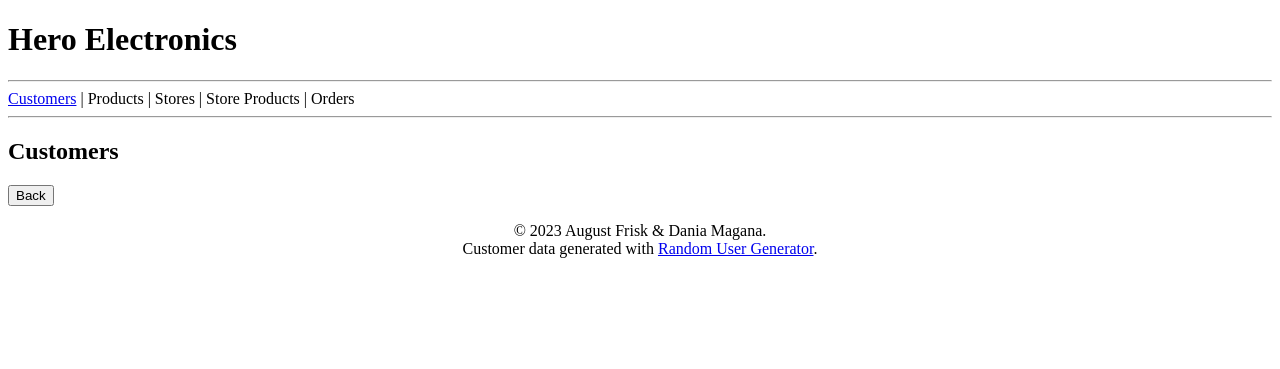
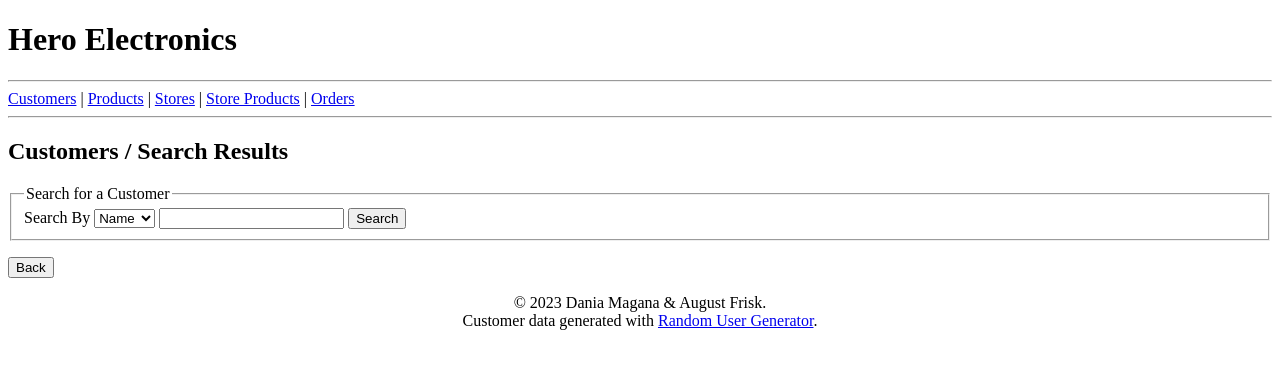
Before and after one commit to 4N0NYM0U5MY7H/CS340_Project, a Flask app: template templates/search_customers.j2 in a window 1280 px wide. Shown: the top 369 px of the page. Run offline with Flask 3, Linux system fonts and the light colour scheme; the template is opened without the code that fills it, so the values that code supplies are empty; some libraries are stand-ins or nearby versions.

Commit message:
Updated search_customers.j2
Changed
- inherits page structure from 'customers.j2'.
- overwrites 'main_heading' and 'table_button' blocks.

Update customers.j2
Added
- block variables for the search form, customers table, and table button.

```diff
--- a/templates/customers.j2
+++ b/templates/customers.j2
@@ -3,6 +3,7 @@
 {% block main_heading %}Customers{% endblock %}
 {% block main_content %}
 <div>
+    {% block search_form %}
     <form id="searchCustomer" action="{{ url_for('customers') }}" method="POST">
         <fieldset>
             <legend>Search for a Customer</legend>
@@ -16,12 +17,14 @@
             <input type="submit" value="Search" name="Search_Customer" />
         </fieldset>
     </form>
+    {% endblock search_form %}
 </div>
 
 <br />
 <br />
 
 <div id="browse">
+    {% block data_table %}
     {% if data %}
     <table>
         <thead>
@@ -52,7 +55,11 @@
         </tbody>
     </table>
     {% endif %}
+    {% endblock data_table %}
+
+    {% block table_button %}
     <p><a href="{{ url_for('add_customers') }}"><input type="button" value="Add New Customer"></a></p>
+    {% endblock %}
 </div>
 {% endblock main_content %}
 {% block footer %}<br />
--- a/templates/search_customers.j2
+++ b/templates/search_customers.j2
@@ -1,88 +1,18 @@
-<!DOCTYPE html>
-<html lang="en-US">
+{% extends "customers.j2" %}
+{% block main_heading %}{{ super() }} / Search Results{% endblock %}
+{% block main_content %}
 
-    <head>
-        <meta charset="UTF-8" />
-        <meta name="viewport" content="width=device-width" />
-        <meta name="description" content="Hero Electronics Database (Draft)" />
-        <meta name="author" content="Dania Magana & August Frisk" />
-        <title>Hero Electronics: Customers</title>
-        <link rel="stylesheet" href="https://cdnjs.cloudflare.com/ajax/libs/font-awesome/6.4.0/css/all.min.css"
-            integrity="sha512-iecdLmaskl7CVkqkXNQ/ZH/XLlvWZOJyj7Yy7tcenmpD1ypASozpmT/E0iPtmFIB46ZmdtAc9eNBvH0H/ZpiBw=="
-            crossorigin="anonymous" referrerpolicy="no-referrer" />
-        <style>
-            td {
-                padding: 0 10px;
-                text-align: center;
-            }
-            th {
-                padding: 0 15px;
-            }
-            table {
-                display: block;
-            }
-        </style>
-    </head>
+<div>
+    {% for message in get_flashed_messages() %}
+    <p>{{message}}</p>
+    {% endfor %}
+</div>
 
-    <body>
+{% block search_form %}{{ super() }}{% endblock %}
+{% block data_table %}{{ super() }}{% endblock %}
 
-        <header>
-            <h1>Hero Electronics</h1>
-        </header>
-        <hr />
-        <nav>
-            <a href="/customers">Customers</a> | Products | Stores | Store Products | Orders
-        </nav>
-        <hr />
+{% block table_button%}
+<p><a href="/customers"><input type="button" value="Back" /></a></p>
+{% endblock %}
 
-        <h2>Customers</h2>
-
-        <div>
-            {% for message in get_flashed_messages() %}
-            <p>{{message}}</p>
-            {% endfor %}
-        </div>
-
-        <div id="search">
-            <table>
-                {% if data %}
-                    <thead>
-                        <tr>
-                            {% for key in data[0].keys() %}
-                            <th scope="col" data-field="{{key}}" data-filter-control="input">{{key}}</th>
-                            {% endfor %}
-
-                            <th>Update</th>
-                            <th>Delete</th>
-                        </tr>
-                    </thead>
-
-                    <tbody>
-                        {% for item in data %}
-                            <tr>
-                                {% for key in item.keys() %}
-                                <td>{{item[key]}}</td>
-                                {% endfor %}
-
-                                <!-- Update/Delete buttons -->
-                                <td><a href="/update_customers/{{item.ID}}"><i class="fa-solid fa-pen-to-square"></i></a></td>
-                                <td><a href="/delete_customers/{{item.ID}}"><i class="fa-solid fa-trash"></i></a></td>
-                            </tr>
-                        {% endfor %}
-                    </tbody>
-                {% endif %}
-            </table>
-            <p><a href="/customers"><input type="button" value="Back" /></a></p>
-        </div>
-
-        <footer>
-            <div align="center">
-                <p>&copy; 2023 August Frisk &amp; Dania Magana.
-                    <br />
-                    Customer data generated with <a href="https://randomuser.me/">Random User Generator</a>.
-                </p>
-            </div>
-        </footer>
-    </body>
-
-</html>
+{% endblock %}
```
